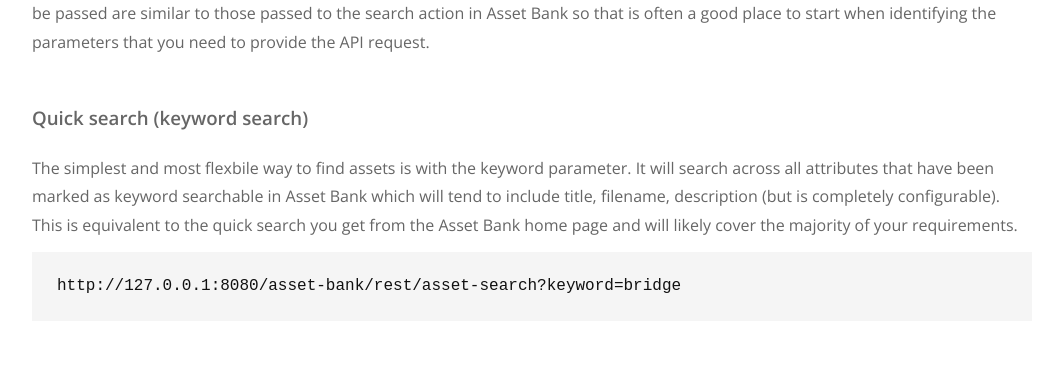
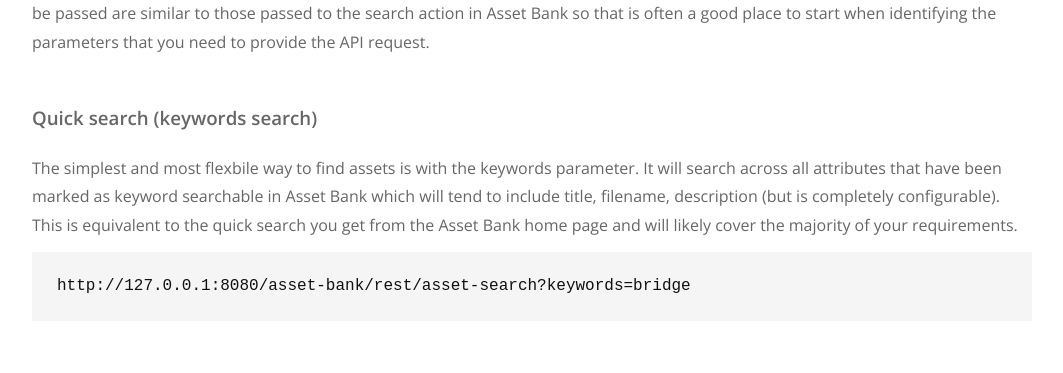
Before and after one commit to brightinteractive/api-docs, a Jekyll site: the page built from doc/asset-search.md, in a window 1280 px wide and 900 px high, scrolled down 319 px. Shown: the part 155-528 px from the top of the window, without its empty margins (108-1171 px from the left). Built offline with Jekyll 4.4.1, drawn with Linux system fonts in a browser that asks for light colours; our own code applies the rules of GitHub Pages for plain Markdown files.

Commit message:
Update asset-search.md

````diff
--- a/doc/asset-search.md
+++ b/doc/asset-search.md
@@ -5,12 +5,12 @@ This is mostly a wrapper around Asset Bank's front-end search, i.e. the request
 
 To perform a search using the API you GET this resource’s URL with the required search parameters. The search parameters that can be passed are similar to those passed to the search action in Asset Bank so that is often a good place to start when identifying the parameters that you need to provide the API request.
 
-### Quick search (keyword search)
+### Quick search (keywords search)
 
-The simplest and most flexbile way to find assets is with the keyword parameter. It will search across all attributes that have been marked as keyword searchable in Asset Bank which will tend to include title, filename, description (but is completely configurable). This is equivalent to the quick search you get from the Asset Bank home page and will likely cover the majority of your requirements.
+The simplest and most flexbile way to find assets is with the keywords parameter. It will search across all attributes that have been marked as keyword searchable in Asset Bank which will tend to include title, filename, description (but is completely configurable). This is equivalent to the quick search you get from the Asset Bank home page and will likely cover the majority of your requirements.
 
 ```
-http://127.0.0.1:8080/asset-bank/rest/asset-search?keyword=bridge
+http://127.0.0.1:8080/asset-bank/rest/asset-search?keywords=bridge
 ```
 
 ### Attributes
````
